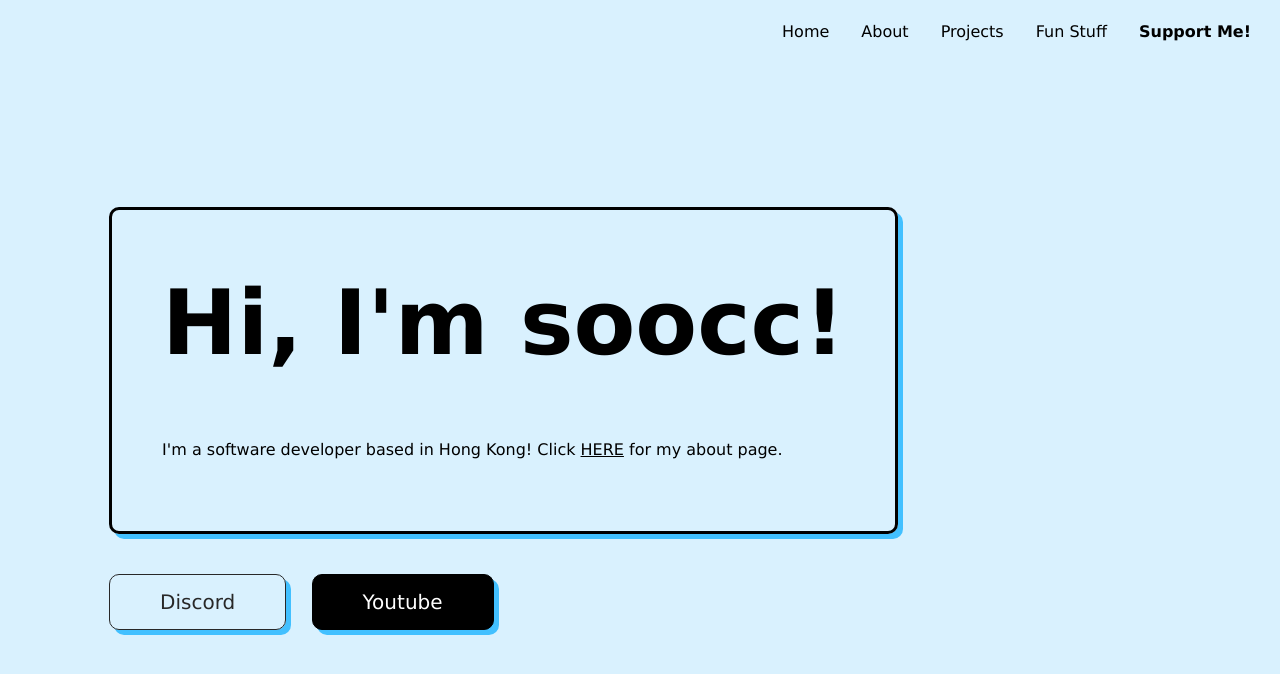
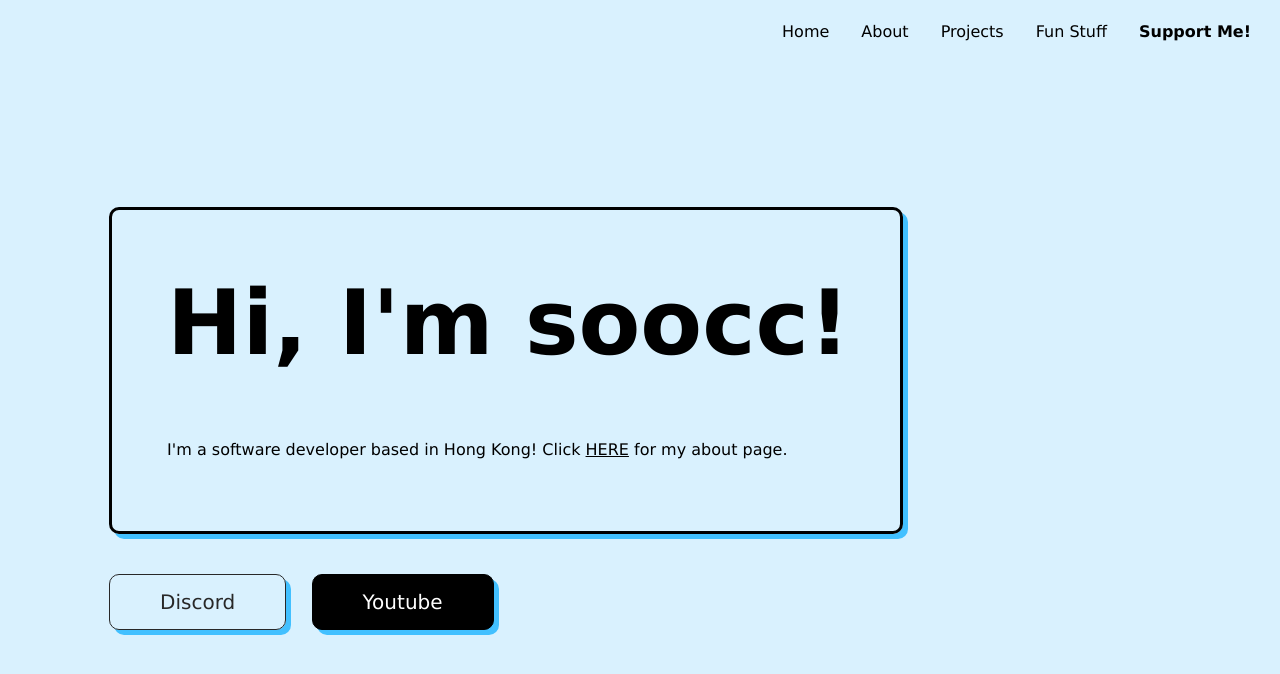
Before and after one commit to soocc/sooccsocks2, a Jekyll site: the page built from index.html, in a window 1280 px wide. Shown: the top 674 px of the page. Built offline with Jekyll 4.4.1, drawn with Linux system fonts in a browser that asks for light colours.

Commit message:
Update index.html

```diff
--- a/index.html
+++ b/index.html
@@ -28,7 +28,7 @@ layout: default
         margin-bottom: 0px;
         border-radius: 10px 10px 10px 10px;
         border-style: solid;
-        padding: 0 50px 50px 50px;
+        padding: 0 50px 50px 55px;
         box-shadow: 5px 5px 0px #42c0ff;
       }
     </style>
```
